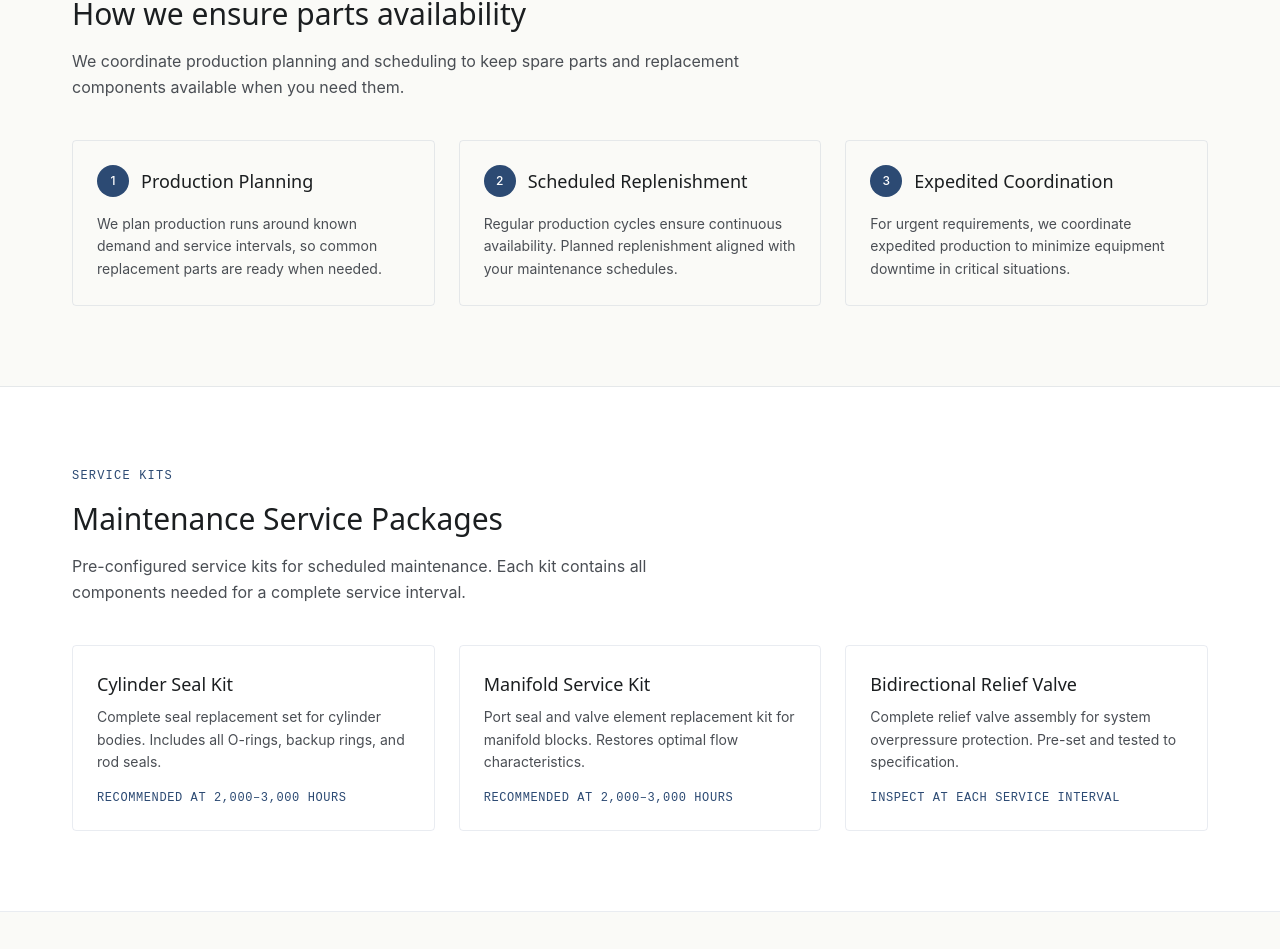
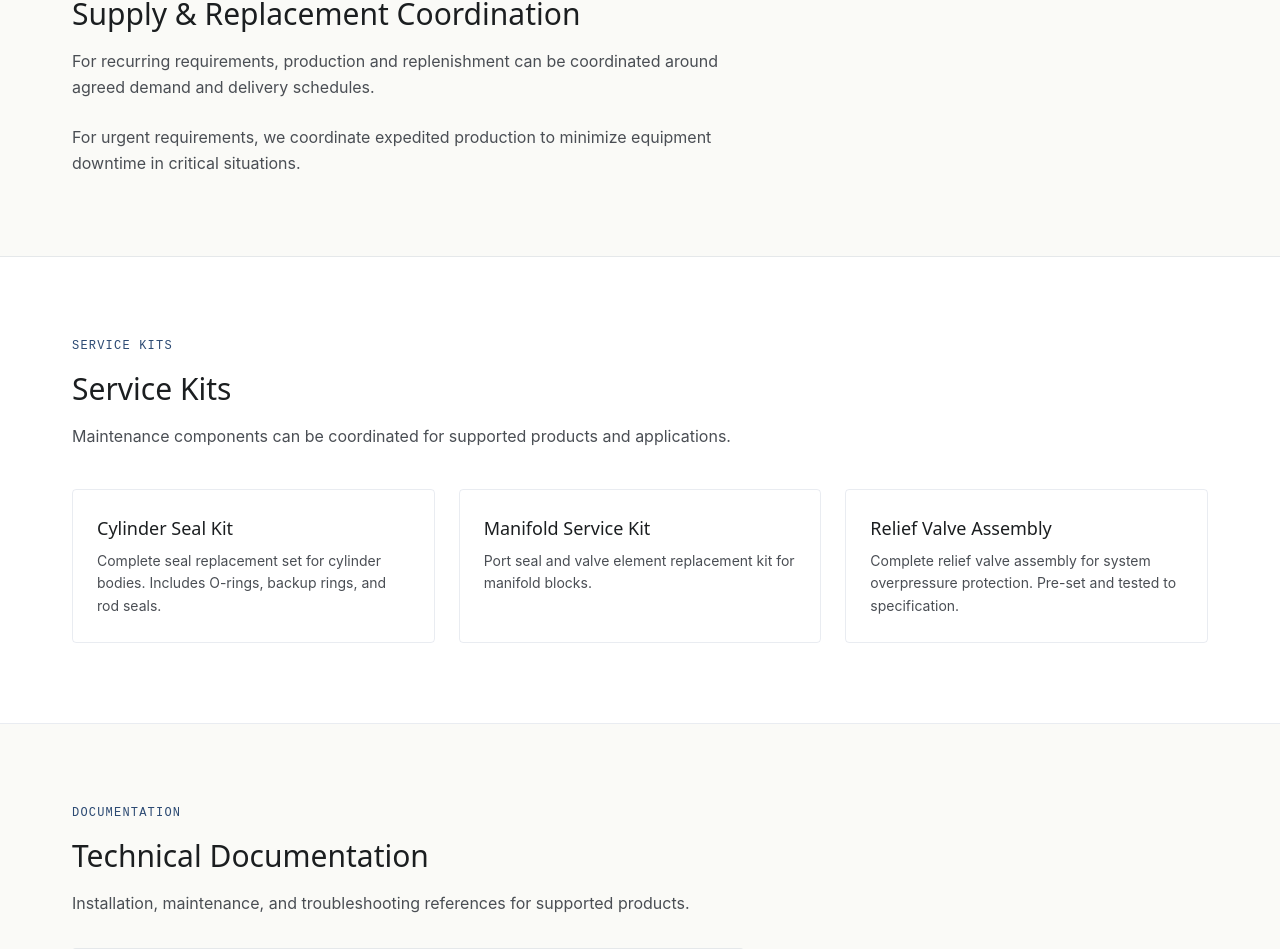
Before and after one commit to baizihuang-dijun/hm-hydraulics, a Next.js app: page /support in a window 1280 px wide. Shown: the part 820-1769 px from the top of the page. Built offline with nearby package versions, Linux system fonts and the light colour scheme; a web font is replaced by a local one.

Commit message:
fix: remove unsupported claims from Support page per V3.1 correction brief
Coze-Commit-Type: user
Coze-User-ID: 2750326345577628
Coze-Conversation-ID: 12897207

```diff
--- a/src/app/support/page.tsx
+++ b/src/app/support/page.tsx
@@ -7,24 +7,18 @@ export const metadata: Metadata = {
     'Technical support and after-sales service for hydraulic actuators. Warranty coverage, service kits, maintenance guidance, and supply coordination.',
 };
 
-const servicePackages = [
+const serviceKits = [
   {
     name: 'Cylinder Seal Kit',
-    description:
-      'Complete seal replacement set for cylinder bodies. Includes all O-rings, backup rings, and rod seals.',
-    interval: 'Recommended at 2,000–3,000 hours',
+    description: 'Complete seal replacement set for cylinder bodies. Includes O-rings, backup rings, and rod seals.',
   },
   {
     name: 'Manifold Service Kit',
-    description:
-      'Port seal and valve element replacement kit for manifold blocks. Restores optimal flow characteristics.',
-    interval: 'Recommended at 2,000–3,000 hours',
+    description: 'Port seal and valve element replacement kit for manifold blocks.',
   },
   {
-    name: 'Bidirectional Relief Valve',
-    description:
-      'Complete relief valve assembly for system overpressure protection. Pre-set and tested to specification.',
-    interval: 'Inspect at each service interval',
+    name: 'Relief Valve Assembly',
+    description: 'Complete relief valve assembly for system overpressure protection. Pre-set and tested to specification.',
   },
 ];
 
@@ -86,91 +80,49 @@ export default function SupportPage() {
         </div>
       </section>
 
-      {/* Supply Continuity */}
+      {/* Supply & Replacement Coordination */}
       <section className="border-b border-[rgba(44,74,115,0.10)]">
         <div className="max-w-[1200px] mx-auto px-6 md:px-8 py-16 md:py-20">
-          <p className="eyebrow text-[#2C4A73] mb-4">SUPPLY CONTINUITY</p>
-          <h2 className="font-heading text-2xl md:text-3xl font-medium text-[#1B1E20] mb-4">
-            How we ensure parts availability
-          </h2>
-          <p className="text-[#4A4E54] leading-relaxed max-w-2xl mb-10">
-            We coordinate production planning and scheduling to keep spare parts
-            and replacement components available when you need them.
-          </p>
-
-          <div className="grid grid-cols-1 md:grid-cols-3 gap-6">
-            <div className="relative p-6 border border-[rgba(44,74,115,0.10)] rounded-md">
-              <div className="flex items-center gap-3 mb-4">
-                <div className="w-8 h-8 rounded-full bg-[#2C4A73] flex items-center justify-center">
-                  <span className="text-white text-xs font-medium">1</span>
-                </div>
-                <h3 className="font-heading text-lg font-medium text-[#1B1E20]">
-                  Production Planning
-                </h3>
-              </div>
-              <p className="text-sm text-[#4A4E54] leading-relaxed">
-                We plan production runs around known demand and service intervals,
-                so common replacement parts are ready when needed.
-              </p>
-            </div>
-            <div className="relative p-6 border border-[rgba(44,74,115,0.10)] rounded-md">
-              <div className="flex items-center gap-3 mb-4">
-                <div className="w-8 h-8 rounded-full bg-[#2C4A73] flex items-center justify-center">
-                  <span className="text-white text-xs font-medium">2</span>
-                </div>
-                <h3 className="font-heading text-lg font-medium text-[#1B1E20]">
-                  Scheduled Replenishment
-                </h3>
-              </div>
-              <p className="text-sm text-[#4A4E54] leading-relaxed">
-                Regular production cycles ensure continuous availability.
-                Planned replenishment aligned with your maintenance schedules.
-              </p>
-            </div>
-            <div className="relative p-6 border border-[rgba(44,74,115,0.10)] rounded-md">
-              <div className="flex items-center gap-3 mb-4">
-                <div className="w-8 h-8 rounded-full bg-[#2C4A73] flex items-center justify-center">
-                  <span className="text-white text-xs font-medium">3</span>
-                </div>
-                <h3 className="font-heading text-lg font-medium text-[#1B1E20]">
-                  Expedited Coordination
-                </h3>
-              </div>
-              <p className="text-sm text-[#4A4E54] leading-relaxed">
-                For urgent requirements, we coordinate expedited production
-                to minimize equipment downtime in critical situations.
-              </p>
-            </div>
+          <div className="max-w-2xl">
+            <p className="eyebrow text-[#2C4A73] mb-4">SUPPLY COORDINATION</p>
+            <h2 className="font-heading text-2xl md:text-3xl font-medium text-[#1B1E20] mb-4">
+              Supply & Replacement Coordination
+            </h2>
+            <p className="text-[#4A4E54] leading-relaxed mb-6">
+              For recurring requirements, production and replenishment can be
+              coordinated around agreed demand and delivery schedules.
+            </p>
+            <p className="text-[#4A4E54] leading-relaxed">
+              For urgent requirements, we coordinate expedited production to
+              minimize equipment downtime in critical situations.
+            </p>
           </div>
         </div>
       </section>
 
-      {/* Service Packages */}
+      {/* Service Kits */}
       <section className="border-b border-[rgba(44,74,115,0.10)] bg-white">
         <div className="max-w-[1200px] mx-auto px-6 md:px-8 py-16 md:py-20">
           <p className="eyebrow text-[#2C4A73] mb-4">SERVICE KITS</p>
           <h2 className="font-heading text-2xl md:text-3xl font-medium text-[#1B1E20] mb-4">
-            Maintenance Service Packages
+            Service Kits
           </h2>
           <p className="text-[#4A4E54] leading-relaxed max-w-2xl mb-10">
-            Pre-configured service kits for scheduled maintenance. Each kit
-            contains all components needed for a complete service interval.
+            Maintenance components can be coordinated for supported products
+            and applications.
           </p>
 
           <div className="grid grid-cols-1 md:grid-cols-3 gap-6">
-            {servicePackages.map((pkg) => (
+            {serviceKits.map((kit) => (
               <div
-                key={pkg.name}
+                key={kit.name}
                 className="p-6 border border-[rgba(44,74,115,0.10)] rounded-md"
               >
                 <h3 className="font-heading text-lg font-medium text-[#1B1E20] mb-2">
-                  {pkg.name}
+                  {kit.name}
                 </h3>
-                <p className="text-sm text-[#4A4E54] leading-relaxed mb-4">
-                  {pkg.description}
-                </p>
-                <p className="font-label text-xs text-[#2C4A73] uppercase tracking-wider">
-                  {pkg.interval}
+                <p className="text-sm text-[#4A4E54] leading-relaxed">
+                  {kit.description}
                 </p>
               </div>
             ))}
@@ -178,18 +130,17 @@ export default function SupportPage() {
         </div>
       </section>
 
-      {/* Maintenance Guidance */}
+      {/* Documentation */}
       <section className="border-b border-[rgba(44,74,115,0.10)]">
         <div className="max-w-[1200px] mx-auto px-6 md:px-8 py-16 md:py-20">
           <div className="max-w-2xl">
-            <p className="eyebrow text-[#2C4A73] mb-4">MAINTENANCE</p>
+            <p className="eyebrow text-[#2C4A73] mb-4">DOCUMENTATION</p>
             <h2 className="font-heading text-2xl md:text-3xl font-medium text-[#1B1E20] mb-4">
-              Recommended Service Intervals
+              Technical Documentation
             </h2>
             <p className="text-[#4A4E54] leading-relaxed mb-8">
-              For optimal performance and maximum service life, we recommend
-              scheduled maintenance every 2,000 to 3,000 operating hours,
-              depending on application severity and operating conditions.
+              Installation, maintenance, and troubleshooting references for
+              supported products.
             </p>
 
             <div className="p-6 border border-[rgba(44,74,115,0.10)] rounded-md bg-[#FAFAF7]">
```
